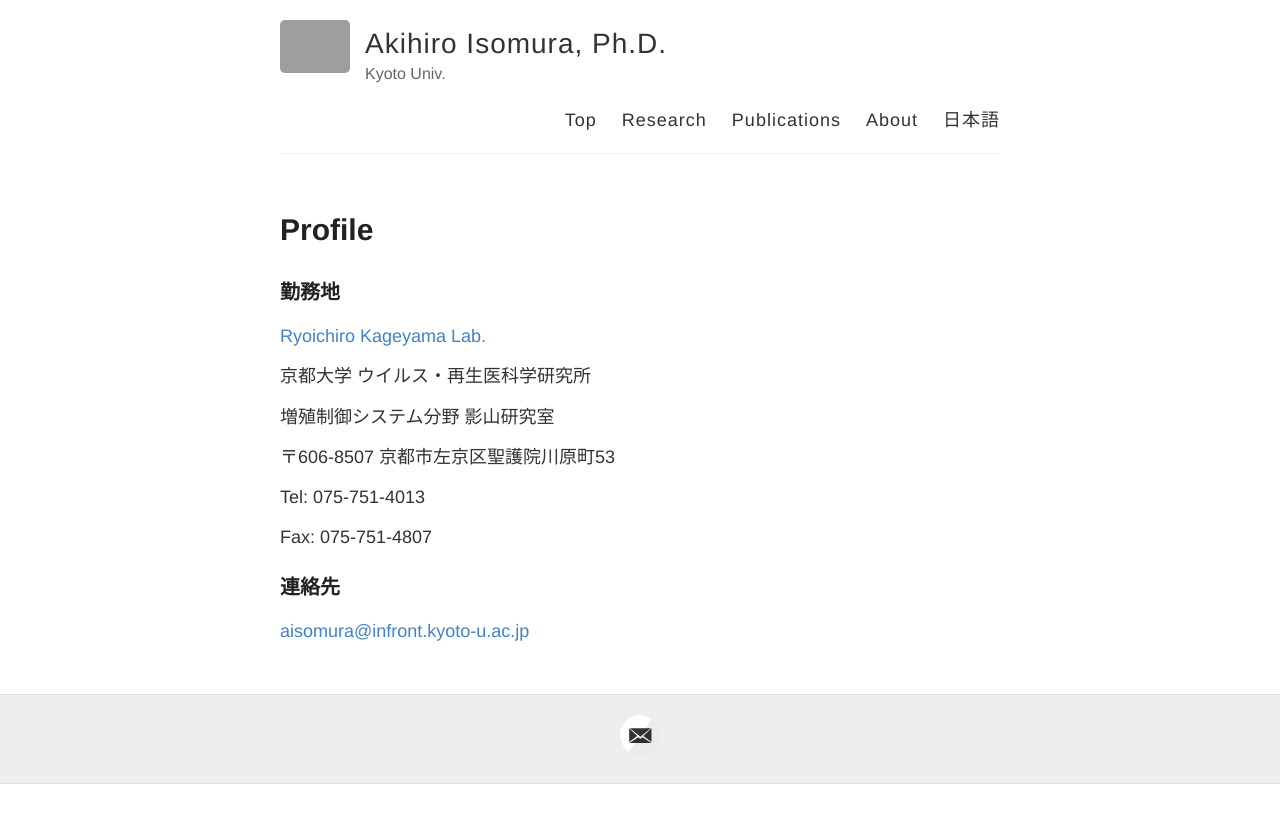
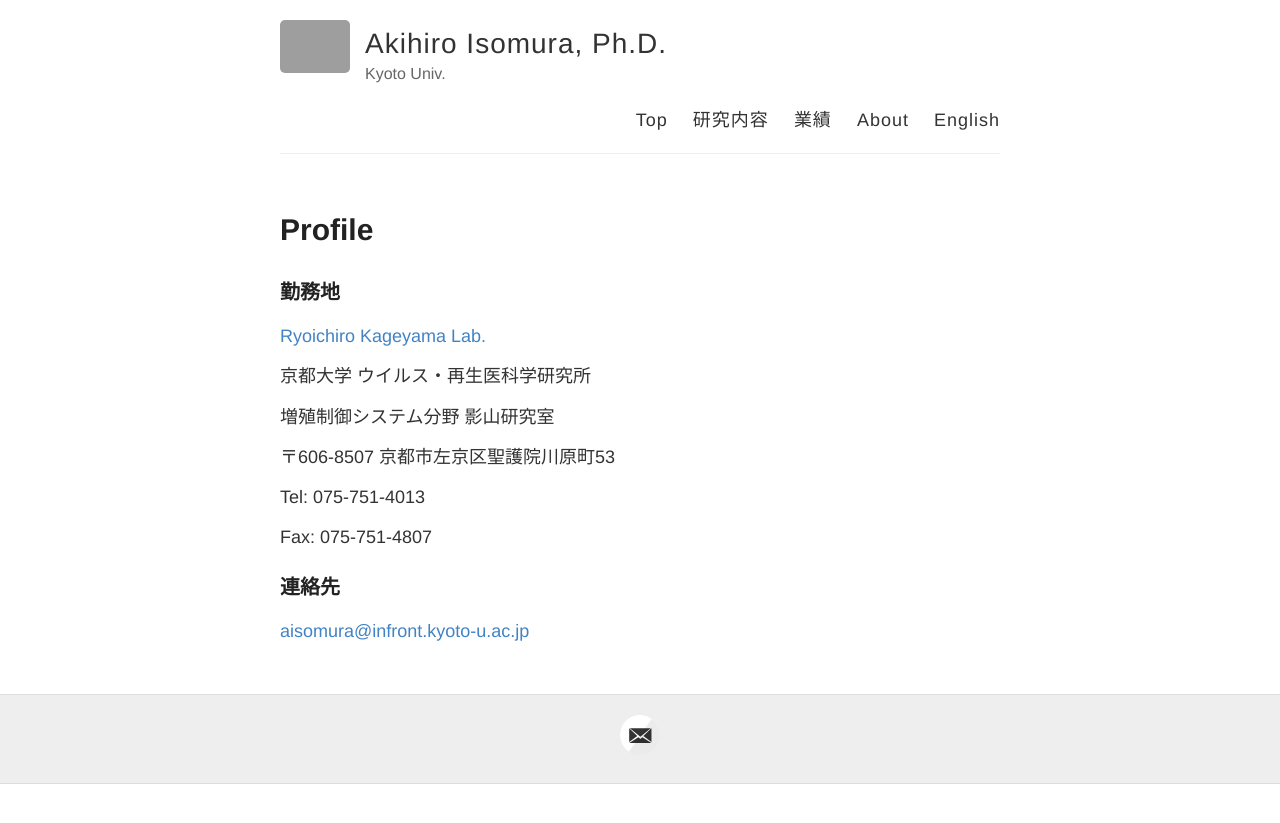
Before and after one commit to aisomur/ja, a Jekyll site: the page built from about.md, in a window 1280 px wide. Shown: the top 823 px of the page. Built offline with Jekyll 4.4.1, drawn with Linux system fonts in a browser that asks for light colours; grey boxes are pictures that could not be loaded.

Commit message:
ja test3

```diff
--- a/_layouts/default.html
+++ b/_layouts/default.html
@@ -28,10 +28,10 @@
 
           <nav>
             <a href="{{ site.baseurl }}/">Top</a>
-            <a href="{{ site.baseurl }}/research">Research</a>
-            <a href="{{ site.baseurl }}/publications">Publications</a>
-            <a href="{{ site.baseurl }}/about">About</a>
-            <a href="{{ site.baseurl }}/ja/">日本語</a>
+            <a href="{{ site.baseurl }}/ja/research">研究内容</a>
+            <a href="{{ site.baseurl }}/ja/publications">業績</a>
+            <a href="{{ site.baseurl }}/ja/about">About</a>
+            <a href="{{ site.baseurl }}/">English</a>
           </nav>
         </header>
       </div>
```
